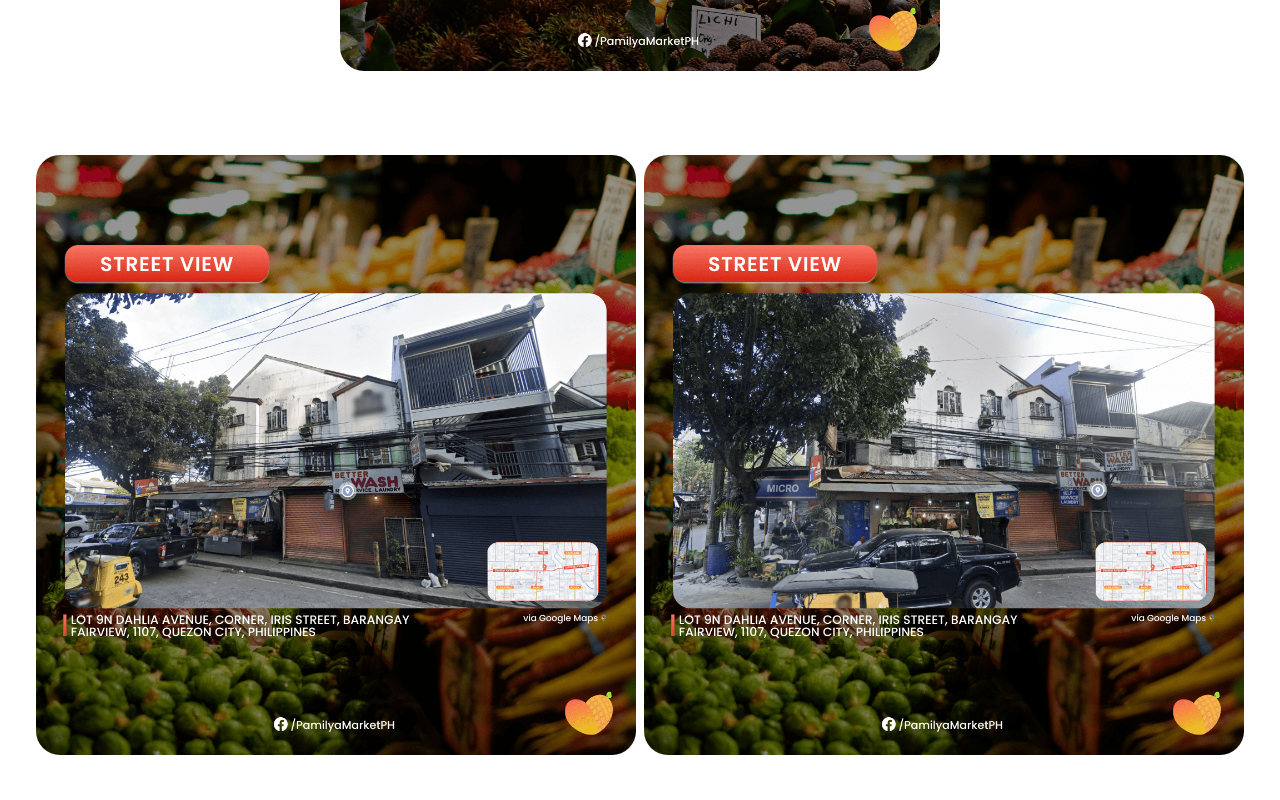
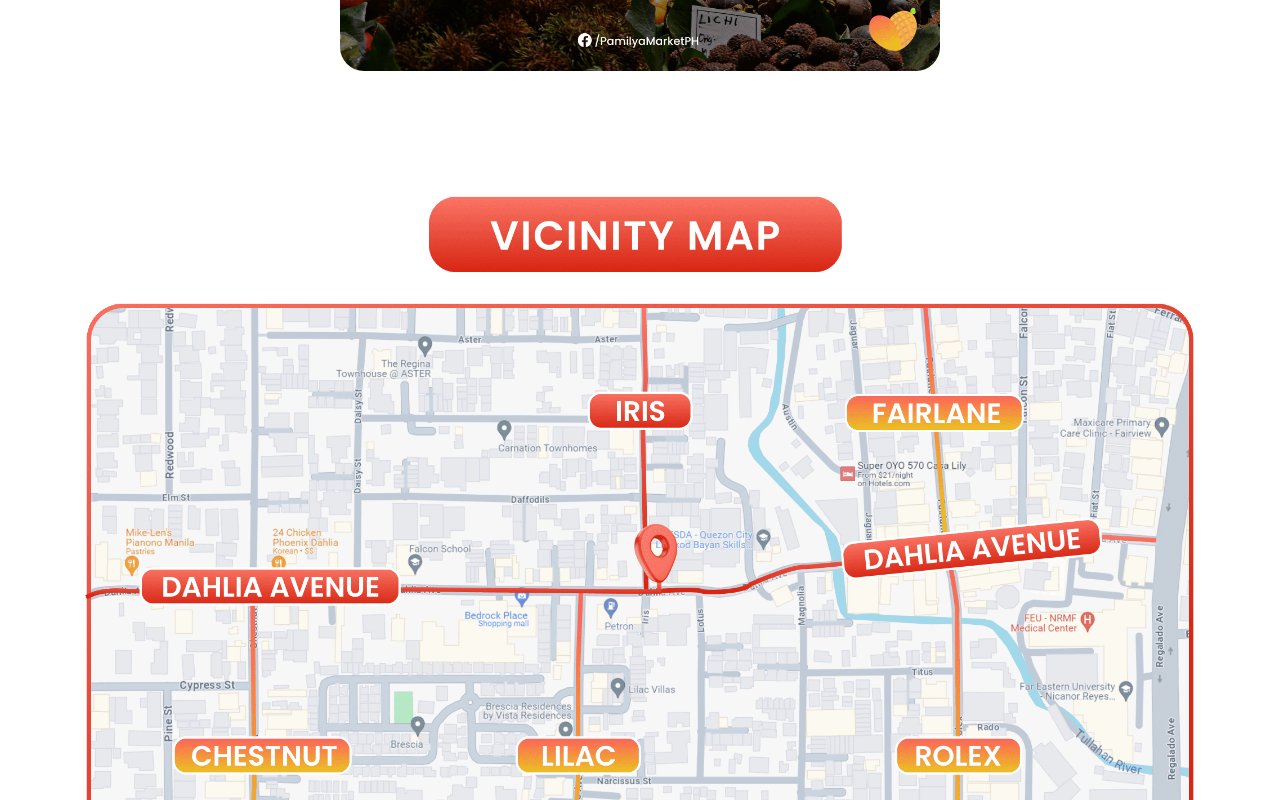
Before and after one commit to johncanero/pamilyamarket, a Next.js app: page /location in a window 1280 px wide. Shown: the part 740-1540 px from the top of the page. Built offline with nearby package versions, Linux system fonts and the light colour scheme.

Commit message:
feat: add map pin

```diff
--- a/app/location/page.tsx
+++ b/app/location/page.tsx
@@ -24,6 +24,18 @@ const page = () => {
         alt="pamilya-market-location"
         className="mx-auto max-w-xs my-14 md:max-w-lg lg:max-w-full rounded-2xl lg:rounded-3xl"
       />
+
+
+      {/* Google Pin  */}
+      <div className='md:flex md:flex-wrap my-14 mx-8'>
+        <Image
+          src="/images/location/post2-vicinityMap-compressed.png"
+          width={1550}
+          height={1550}
+          alt="pamilya-market-location"
+          className="mx-auto max-w-xs my-7 md:max-w-2xl lg:max-w-full rounded-2xl lg:rounded-3xl"
+        />
+      </div>
 
       {/* Google Images */}
       <div className='md:flex md:flex-wrap my-14 mx-8'>
```
Also changed, not shown: public/images/location/post2-vicinityMap-compressed.png (added).
